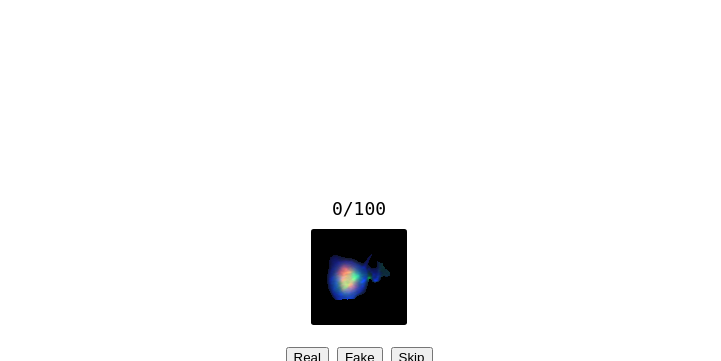
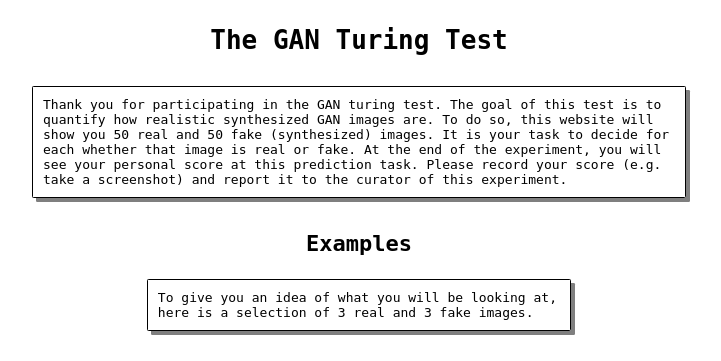
Before and after one commit to goldsborough/real-fake, a Flask app: page / in a window 1280 px wide. Shown: the top 361 px of the page, without its empty margins (281-1002 px from the left). Run offline with Flask 2, Linux system fonts and the light colour scheme.

Commit message:
Ton of stylistic fixes and new landing page

```diff
--- a/app.py
+++ b/app.py
@@ -1,6 +1,4 @@
-import datetime
 import flask
-import functools
 import json
 import random
 
@@ -9,38 +7,32 @@ random.seed(42)
 app = flask.Flask('real/fake')
 app.secret_key = '9)P39f.a2C99d9+wH662[=*@'
 app.config['SEND_FILE_MAX_AGE_DEFAULT'] = 60
+app.jinja_env.globals.update(max=max)
 
 
-def load_data(labels_file, sample_size=50):
+def load_data(labels_file, sample_size=50, examples=3):
     labels_map = json.load(open('labels.json'))
     items = list(labels_map.items())
     real_items = [item for item in items if item[1]]
     fake_items = [item for item in items if not item[1]]
     random.shuffle(real_items)
     random.shuffle(fake_items)
+    real_examples, real_items = real_items[:examples], real_items[examples:]
+    fake_examples, fake_items = fake_items[:examples], fake_items[examples:]
     real_items = real_items[:sample_size]
     fake_items = fake_items[:sample_size]
     assert len(real_items) == len(fake_items), (len(real_items),
                                                 len(fake_items))
 
-    return zip(*real_items, *fake_items)
+    real_examples = [file for file, label in real_examples]
+    fake_examples = [file for file, label in fake_examples]
+    examples = (real_examples, fake_examples)
+    items = zip(*real_items, *fake_items)
+
+    return examples, items
 
 
-IMAGES, LABELS = load_data('labels.json')
-
-
-def nocache(view):
-    @functools.wraps(view)
-    def no_cache(*args, **kwargs):
-        response = flask.make_response(view(*args, **kwargs))
-        response.headers['Last-Modified'] = datetime.datetime.now()
-        response.headers[
-            'Cache-Control'] = 'no-store, no-cache, must-revalidate, post-check=0, pre-check=0, max-age=0'
-        response.headers['Pragma'] = 'no-cache'
-        response.headers['Expires'] = '-1'
-        return response
-
-    return functools.update_wrapper(no_cache, view)
+(REAL_EXAMPLES, FAKE_EXAMPLES), (IMAGES, LABELS) = load_data('labels.json')
 
 
 def reset():
@@ -55,14 +47,22 @@ def get_image_url(image_index):
 
 
 @app.route('/')
-@app.route('/<int:image_index>')
-@nocache
-def index(image_index=0):
+def index():
+    return flask.render_template(
+        'index.html',
+        sample_size=len(IMAGES) // 2,
+        real_examples=REAL_EXAMPLES,
+        fake_examples=FAKE_EXAMPLES)
+
+
+@app.route('/images')
+@app.route('/images/<int:image_index>')
+def images(image_index=0):
     if image_index == 0:
         reset()
     flask.session['image_index'] = image_index
     return flask.render_template(
-        'index.html',
+        'images.html',
         image_url=get_image_url(image_index),
         image_count=image_index,
         number_of_images=len(LABELS))
@@ -84,7 +84,7 @@ def predict():
                 flask.session['fake_correct'] += 1
     image_index += 1
     if image_index < len(LABELS):
-        new_url = flask.url_for('index', image_index=image_index)
+        new_url = flask.url_for('images', image_index=image_index)
     else:
         new_url = flask.url_for('done')
     response = json.dumps({
@@ -106,5 +106,6 @@ def done():
         real_predictions=flask.session['real_predictions'],
         fake_predictions=flask.session['fake_predictions'])
 
+
 if __name__ == '__main__':
     app.run()
--- a/static/index.js
+++ /dev/null
@@ -1,19 +0,0 @@
-'use strict';
-
-function predict(prediction) {
-	const request = new XMLHttpRequest();
-	request.onreadystatechange = function() {
-		if (request.readyState === XMLHttpRequest.DONE) {
-			if (request.status === 200) {
-        const response = JSON.parse(request.responseText);
-        console.info(response);
-        window.location.replace(response.new_url);
-			} else {
-        console.error(request.statusText);
-      }
-		}
-	};
-  request.open('POST', '/predict/');
-  request.setRequestHeader('Content-Type', 'application/json');
-  request.send(`{"prediction": ${prediction}}`);
-}
--- a/static/style.css
+++ b/static/style.css
@@ -3,6 +3,7 @@ body {
 	flex-direction: column;
 	align-items: center;
 	justify-content: center;
+	font-family: monospace;
 }
 
 img {
@@ -11,23 +12,96 @@ img {
 	border-radius: 2pt;
 }
 
+.button-container {
+  margin-bottom: 50px;
+}
+
+.button-row {
+  margin-bottom: 10px;
+  text-align: center;
+}
+
 button {
 	cursor: pointer;
 	margin: 2px;
 }
 
 .count {
-	font-family: monospace;
 	font-size: 18px;
 	margin-top: 15%;
 }
 
 .done {
-  margin-top: 15%;
-  font-size: 20px;
-  font-family: monospace;
+	font-size: 20px;
+	margin-top: 15%;
 }
 
 .breakdown {
-  margin-top: 20px;
+	margin-top: 20px;
 }
+
+.intro {
+	align-items: center;
+	display: flex;
+	flex-direction: column;
+  margin-bottom: 10px;
+}
+
+p {
+  border: 1px solid black;
+	border-radius: 1pt;
+	box-shadow: 4px 4px rgba(0, 0, 0, 0.5);
+	padding: 10px;
+	width: 50%;
+}
+
+p.note {
+  width: 30%;
+}
+
+.examples {
+	align-items: center;
+	display: flex;
+	flex-direction: column;
+}
+
+.examples .images-container {
+  margin-top: 10px;
+}
+
+.examples .images-row {
+  margin-bottom: 10px;
+  text-align: center;
+}
+
+.examples .images-row img {
+  margin: 10px;
+}
+
+h2 {
+	font-size: 22px;
+  margin: 10px;
+}
+
+h3 {
+  margin: 0;
+}
+
+#go {
+  animation: 0.5s ease 0s infinite alternate go;
+  color: white;
+  font-size: 48px;
+  margin: 24px;
+  width: auto;
+}
+
+a {
+  text-decoration: none;
+  color: black;
+}
+
+/*50% { opacity: 0; }*/
+@keyframes go {
+  from { background: skyblue; }
+  to { background: palegreen; }
+}
--- /dev/null
+++ b/templates/head-common.html
@@ -0,0 +1,12 @@
+<title>real/fake</title>
+
+<!-- Meta -->
+<meta charset="utf-8">
+<meta http-equiv="X-UA-Compatible" content="IE=edge">
+<meta name="viewport" content="width=device-width, initial-scale=1">
+<meta name="description" content="Tool to tell if images are real or fake">
+<meta name="keywords" content="tool, turing, test">
+<meta name="author" content="Peter Goldsborough">
+
+<!-- CSS -->
+<link rel="stylesheet" href="{{ url_for('static', filename='style.css') }}">
--- a/templates/index.html
+++ b/templates/index.html
@@ -2,33 +2,37 @@
 <html>
 
 <head>
-	<title>real/fake</title>
-
-	<!-- Meta -->
-	<meta charset="utf-8">
-	<meta http-equiv="X-UA-Compatible" content="IE=edge">
-	<meta name="viewport" content="width=device-width, initial-scale=1">
-	<meta name="description" content="Tool to tell if images are real or fake">
-	<meta name="keywords" content="tool, turing, test">
-	<meta name="author" content="Peter Goldsborough">
-
-	<!-- CSS -->
-	<link rel="stylesheet" href="{{ url_for('static', filename='style.css') }}">
+	{% include 'head-common.html' %}
 
 	<!-- JS -->
 	<script src="{{ url_for('static', filename='index.js')}}"></script>
 </head>
 
 <body>
-  <div class="count">
-    {{image_count}}/{{number_of_images}}
-  </div>
-	<img src="{{image_url}}" alt="?">
-	<div class="button-container">
-		<button type="button" name="true" onclick="predict(true)">Real</button>
-		<button type="button" name="true" onclick="predict(false)">Fake</button>
-		<button type="button" name="true" onclick="predict(null)">Skip</button>
+	<div class="intro">
+		<h1>The GAN Turing Test</h1>
+		<p>
+			Thank you for participating in the GAN turing test. The goal of this test is to quantify how realistic synthesized GAN images are. To do so, this website will show you {{sample_size}} real and {{sample_size}} fake (synthesized) images. It is your task
+			to decide for each whether that image is real or fake. At the end of the experiment, you will see your personal score at this prediction task. Please record your score (e.g. take a screenshot) and report it to the curator of this experiment.
+		</p>
 	</div>
+	<div class="examples">
+    <h2>Examples</h2>
+		<p>To give you an idea of what you will be looking at, here is a selection of {{real_examples | length}} real and {{fake_examples | length}} fake images.</p>
+		<div class="images-container">
+			<div class="images-row">
+				{% for image in real_examples %}
+				<img src="{{url_for('static', filename=image)}}" alt="?"> {% endfor %}
+				<h3>Real Examples</h3>
+			</div>
+			<div class="images-row">
+				{% for image in fake_examples %}
+				<img src="{{url_for('static', filename=image)}}" alt="?"> {% endfor %}
+				<h3>Fake Examples</h3>
+			</div>
+		</div>
+	</div>
+	<p id="go"><a href="/images">Go</a></p>
 </body>
 
 </html>
```
Also changed, not shown: static/images.js (added, +39 -0 lines), templates/done.html (+4 -15 lines), templates/images.html (added, +29 -0 lines).
